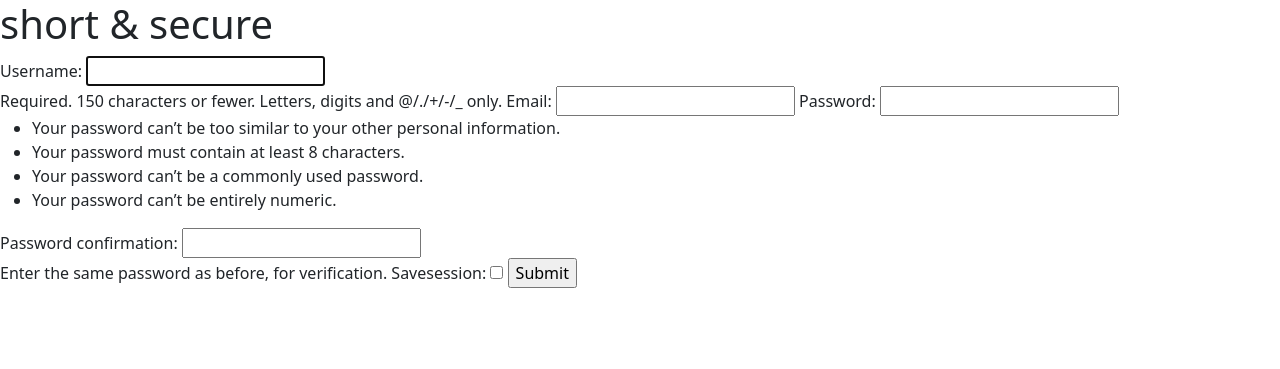
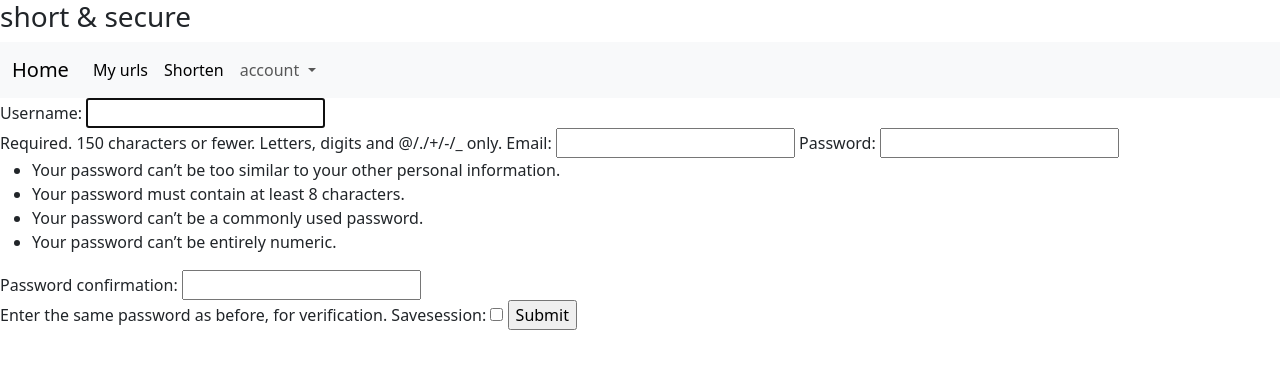
Before and after one commit to abdelwahabram/ShortSecure, a Django app: page /accounts/register in a window 1280 px wide. Shown: the top 369 px of the page. Run offline with Django 4.2, Linux system fonts and the light colour scheme.

Commit message:
updated layout temp with bootstrap

```diff
--- a/ss/templates/ss/layout.html
+++ b/ss/templates/ss/layout.html
@@ -1,14 +1,53 @@
-<!doctype html>
+<!DOCTYPE html>
 <html lang="en">
-    <head>
-        <meta charset="utf-8">
-        <meta name="viewport" content="width=device-width, initial-scale=1">
-        <title>SandS</title>
-        <link href="https://cdn.jsdelivr.net/npm/bootstrap@5.3.0-alpha1/dist/css/bootstrap.min.css" rel="stylesheet" integrity="sha384-GLhlTQ8iRABdZLl6O3oVMWSktQOp6b7In1Zl3/Jr59b6EGGoI1aFkw7cmDA6j6gD" crossorigin="anonymous">
-    </head>
-    <body>
-        <h1>short & secure</h1>
-        {% block body %}
-        {% endblock %}
-    </body>
+
+<head>
+    <meta charset="utf-8" />
+    <meta name="viewport" content="width=device-width, initial-scale=1" />
+    <title>SandS</title>
+    <link href="https://cdn.jsdelivr.net/npm/bootstrap@5.3.0-alpha1/dist/css/bootstrap.min.css" rel="stylesheet"
+        integrity="sha384-GLhlTQ8iRABdZLl6O3oVMWSktQOp6b7In1Zl3/Jr59b6EGGoI1aFkw7cmDA6j6gD" crossorigin="anonymous" />
+</head>
+
+<body>
+    <h3>short & secure</h3>
+    <nav class="navbar navbar-expand-lg bg-light">
+        <div class="container-fluid">
+            <a class="navbar-brand" href="{% url 'home' %}">Home</a>
+            <button class="navbar-toggler" type="button" data-bs-toggle="collapse" data-bs-target="#navbarNavDropdown"
+                aria-controls="navbarNavDropdown" aria-expanded="false" aria-label="Toggle navigation">
+                <span class="navbar-toggler-icon"></span>
+            </button>
+            <div class="collapse navbar-collapse" id="navbarNavDropdown">
+                <ul class="navbar-nav">
+                    <li class="nav-item">
+                        <a class="nav-link active" aria-current="page" href="{% url 'urls' %}">My urls</a>
+                    </li>
+                    <li class="nav-item">
+                        <a class="nav-link active" href="{% url 'shorten' %}">Shorten</a>
+                    </li>
+                    {% if user.is_authenticated %}
+                    <li>
+                        <a class="nav-link" href="{% url 'logout' %}">Log out</a>
+                    </li>
+                    {% else %}
+                    <li class="nav-item dropdown">
+                        <a class="nav-link dropdown-toggle" href="#" role="button" data-bs-toggle="dropdown"
+                            aria-expanded="false">
+                            account
+                        </a>
+                        <ul class="dropdown-menu">
+                            <li><a class="dropdown-item" href="{% url 'login' %}">Log in</a></li>
+                            <li><a class="dropdown-item" href="{% url 'register' %}">Register</a></li>
+                        </ul>
+                    </li>
+                    {% endif %}
+                </ul>
+            </div>
+        </div>
+    </nav>
+    {% block body %} {% endblock %}
+<script src="https://cdn.jsdelivr.net/npm/bootstrap@5.2.3/dist/js/bootstrap.bundle.min.js" integrity="sha384-kenU1KFdBIe4zVF0s0G1M5b4hcpxyD9F7jL+jjXkk+Q2h455rYXK/7HAuoJl+0I4" crossorigin="anonymous"></script>
+</body>
+
 </html>
```
